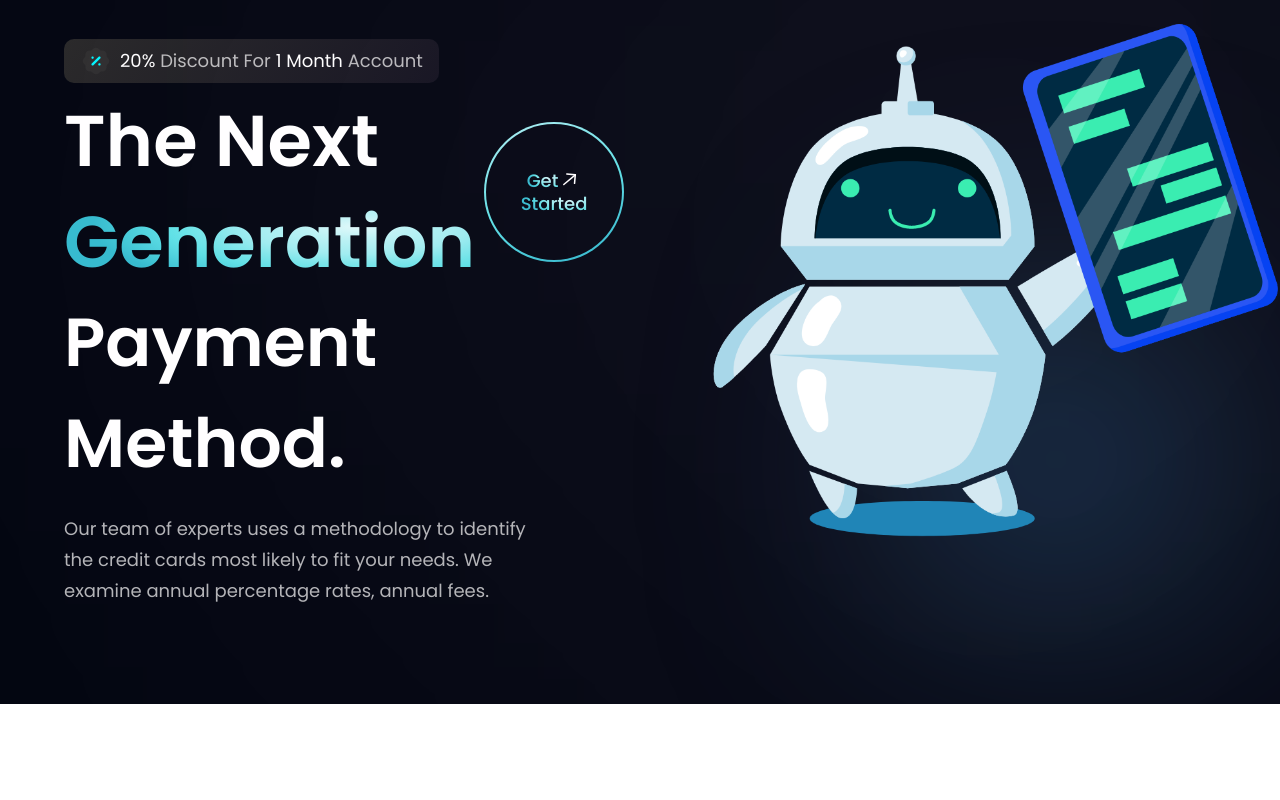
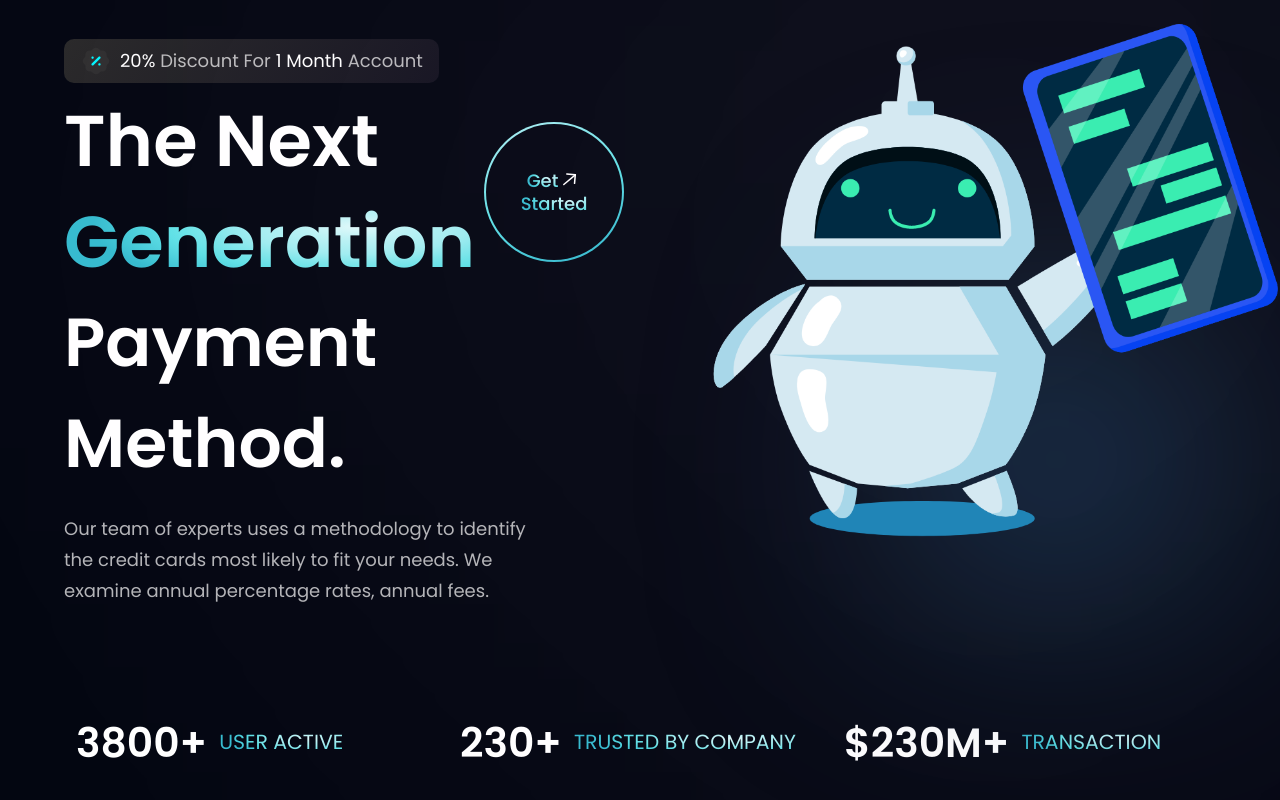
Before and after one commit to MushfikYeasirPk/orbido-cryp, a React (Vite) app: page / in a window 1280 px wide. Shown: the part 202-1002 px from the top of the page. Before the commit the page ends 906 px from the top, so only its background shows below. Built offline with nearby package versions, Linux system fonts and the light colour scheme.

Commit message:
set stats components

```diff
--- a/src/App.jsx
+++ b/src/App.jsx
@@ -17,14 +17,14 @@ const App = () => (
 
     <div className={`bg-primary ${styles.paddingX} ${styles.flexCenter}`}>
       <div className={`${styles.boxWidth}`}>
-        {/* <Stats />
-        <Business />
-        <Billing />
-        <CardDeal />
-        <Testimonials />
-        <Clients />
-        <CTA />
-        <Footer /> */}
+        <Stats />
+        {/* <Business /> */}
+        {/* <Billing /> */}
+        {/* <CardDeal /> */}
+        {/* <Testimonials /> */}
+        {/* <Clients /> */}
+        {/* <CTA /> */}
+        {/* <Footer /> */}
       </div>
     </div>
   </div>
```
